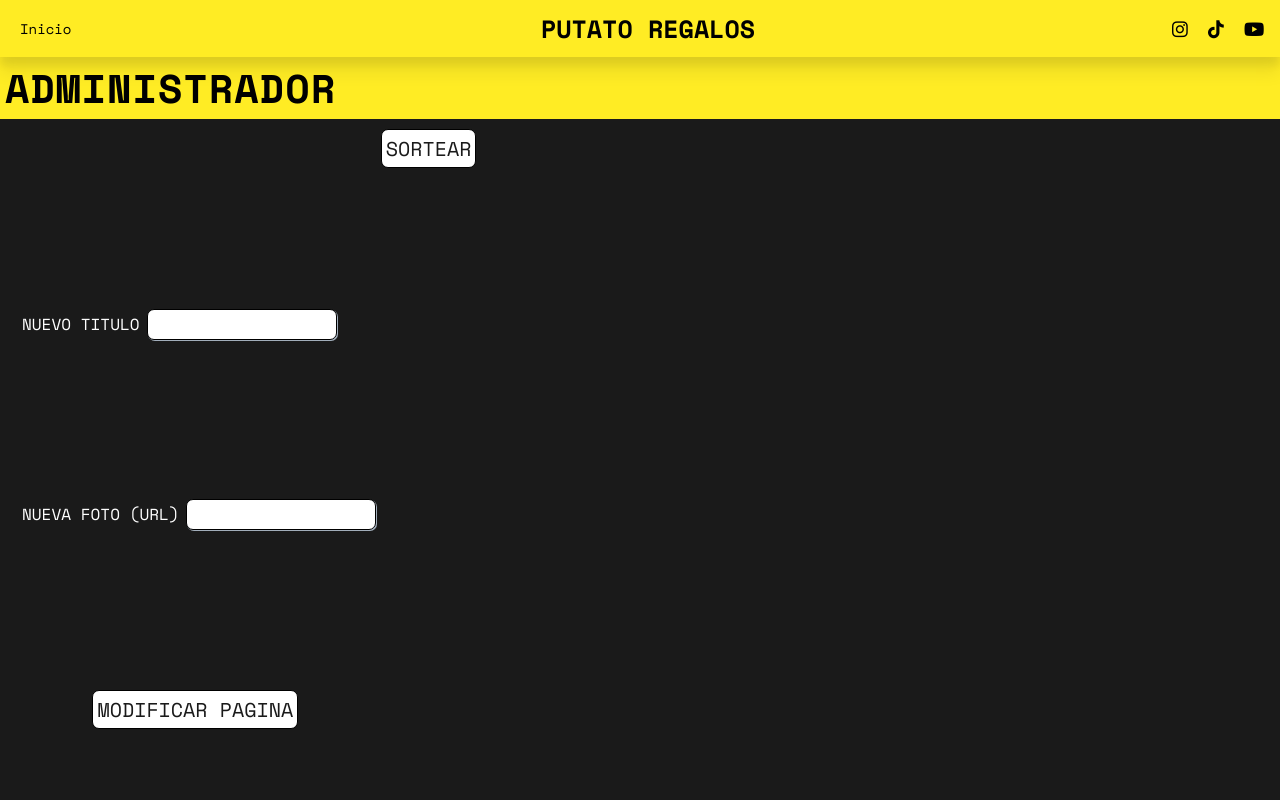
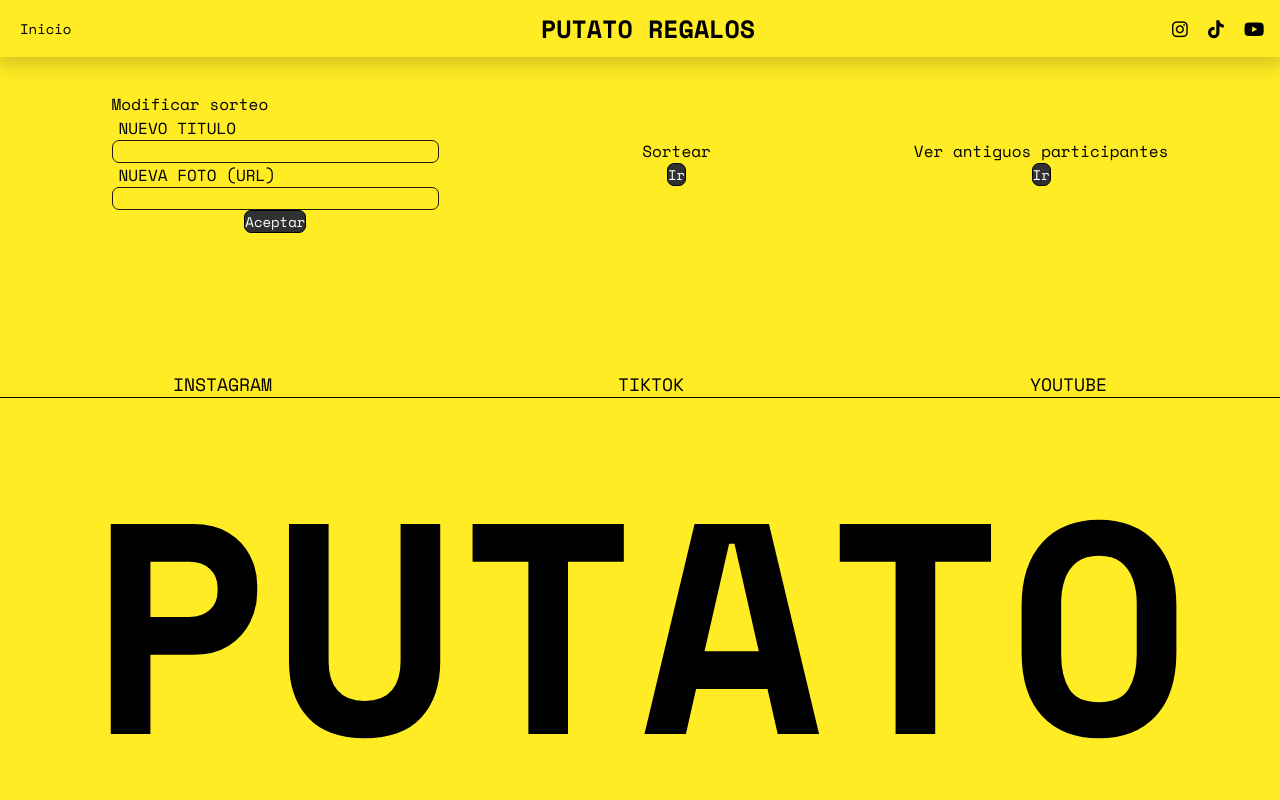
Before and after one commit to juanpi8345/putato, an Angular app: page /admin in a window 1280 px wide. Shown: the top 800 px of the page. Built offline with nearby package versions, Linux system fonts and the light colour scheme; sample sign-in values are in the browser's storage; a web font is replaced by a local one.

Commit message:
front adm

```diff
--- a/src/app/pages/admin/admin.component.css
+++ b/src/app/pages/admin/admin.component.css
@@ -1,34 +1,41 @@
 * {
   padding: 0px;
   margin: 0px;
+  box-sizing: border-box;
 }
 .admin-page {
+  display: flex;
+  align-items: center;
+  justify-content: space-around;
+  padding: 10px;
+}
+input {
+  box-shadow: none;
+  background-color: inherit;
+  color: #1a1a1a;
+  border: 1px solid #1a1a1a;
+}
+button {
+  background-color: #313131;
   color: white;
-  background-color: #1a1a1a;
+  width: auto;
+  font-size: 1.4rem;
+}
+h2 {
+  font-weight: 400;
+  font-size: 1.6rem;
+  text-align: start;
+}
+form {
+  width: 30%;
+}
+form,
+div {
   display: flex;
-  padding: 10px;
-  /*esto despues hay que borrarlo porque es poco funcional, pero lo puse para que se vea mejor mientras trabajamos*/
-  height: 100vh;
+  flex-direction: column;
+  justify-content: space-between;
+  padding: 2%;
 }
-h1 {
-  text-align: start;
-  padding: 0.5rem;
-}
-button,
-input {
-  color: #1a1a1a;
-  background-color: white;
-  width: auto;
-  padding: 0.4rem;
-}
-
 label {
   padding: 0rem 0.7rem;
 }
-.renderizar {
-  display: flex;
-  flex-direction: column;
-  justify-content: space-around;
-  padding: 10rem 0.5rem;
-  width: auto;
-}
--- a/src/app/pages/admin/admin.component.html
+++ b/src/app/pages/admin/admin.component.html
@@ -1,9 +1,7 @@
-<!-- <app-navbar></app-navbar> -->
-<h1>ADMINISTRADOR</h1>
-<div class="admin-page fadeIn">
-  <!--Formulario para administrar frontend-->
+<!-- <h1>ADMINISTRADOR</h1> -->
+<section class="admin-page fadeIn">
   <form class="renderizar">
-    <div class="cambiar-titulo">
+    <h2>Modificar sorteo</h2>
     <label>NUEVO TITULO</label>
     <input
       type="text"
@@ -12,8 +10,6 @@
       requires
       [(ngModel)]="raffle.name"
     />
-    </div>
-    <div class="subir-foto">
     <label>NUEVA FOTO (URL)</label>
     <input
       type="url"
@@ -22,13 +18,15 @@
       required
       [(ngModel)]="raffle.urlImage"
     />
+    <button (click)="addRaffle()">Aceptar</button>
+  </form>
+
+  <div class="realizar-sorteo">
+    <h2>Sortear</h2>
+    <button (click)="makeRaffle()">Ir</button>
   </div>
-    <!--Botón para enviar la data-->
-    <button (click)="addRaffle()">MODIFICAR PAGINA</button>
-  </form>
-  <div class="realizar-sorteo">
-    <button (click)="makeRaffle()">SORTEAR</button>
+  <div class="ver-participantes">
+    <h2>Ver antiguos participantes</h2>
+    <button (click)="getRaffleUsers()">Ir</button>
   </div>
-  <div class="ver-participantes"></div>
-</div>
-<!-- <app-footer></app-footer> -->
+</section>
--- a/src/app/pages/admin/admin.component.ts
+++ b/src/app/pages/admin/admin.component.ts
@@ -20,7 +20,7 @@
   addRaffle() {
     this.adminService.addRaffle(this.raffle).subscribe(
       (response) => {
-        console.log('Se ha generado la rifa');
+        console.log(response);
       },
       (error) => {
         console.log('Error al generar la rifa');
@@ -30,11 +30,16 @@
   makeRaffle() {
     this.adminService.makeRaffle().subscribe(
       (response) => {
-        console.log('Se realizó el sorteo');
+        console.log(response);
       },
       (error) => {
         console.log('Error al sortear');
       }
     );
   }
+  getRaffleUsers() {
+    this.adminService.getRaffleUsers().subscribe((response) => {
+      console.log(response);
+    });
+  }
 }
--- a/src/app/pages/login/login.component.css
+++ b/src/app/pages/login/login.component.css
@@ -1,16 +1,21 @@
 form {
   padding: 20px;
-  width: 50%;
+  width: 30%;
 }
+
 input {
-  border: 2px solid black;
   box-shadow: none;
+  background-color: inherit;
+  color: #1a1a1a;
+  border: 1px solid #1a1a1a;
 }
 button {
-  background-color: black;
+  background-color: #313131;
   color: white;
 }
-span {
-  padding: 1em;
-  font-size: 1.5rem;
+.login {
+  display: flex;
+  justify-content: center;
+  /* color: white; */
+  /* background-color: #1a1a1a; */
 }
--- a/src/app/pages/login/login.component.html
+++ b/src/app/pages/login/login.component.html
@@ -1,7 +1,6 @@
-<div class="fadeIn">
-  <span>Página de inicio</span>
+<div class="fadeIn login">
   <form id="info_de_contacto">
-    <label>Nombre de usuario</label>
+    <label>USUARIO</label>
     <input
       type="text"
       id="user"
@@ -9,7 +8,7 @@
       required
       [(ngModel)]="adminLogin.username"
     />
-    <label>Contraseña</label>
+    <label>CONTRASEÑA</label>
     <input
       type="password"
       id="password"
--- a/src/styles.css
+++ b/src/styles.css
@@ -184,14 +184,14 @@
 
 footer {
   display: flex;
-  justify-content: space-between;
+  justify-content: space-around;
   flex-direction: column;
-  height: 100vh;
-  padding-top: 10%;
+  height: auto;
+  padding-top: 8%;
 }
 
 footer h2 {
-  font-size: 40rem;
+  font-size: 38rem;
 }
 
 footer a {
```
Also changed, not shown: src/app/pages/login/login.component.ts (+15 -15 lines). Lines whose indentation alone changed are shown as unchanged.
